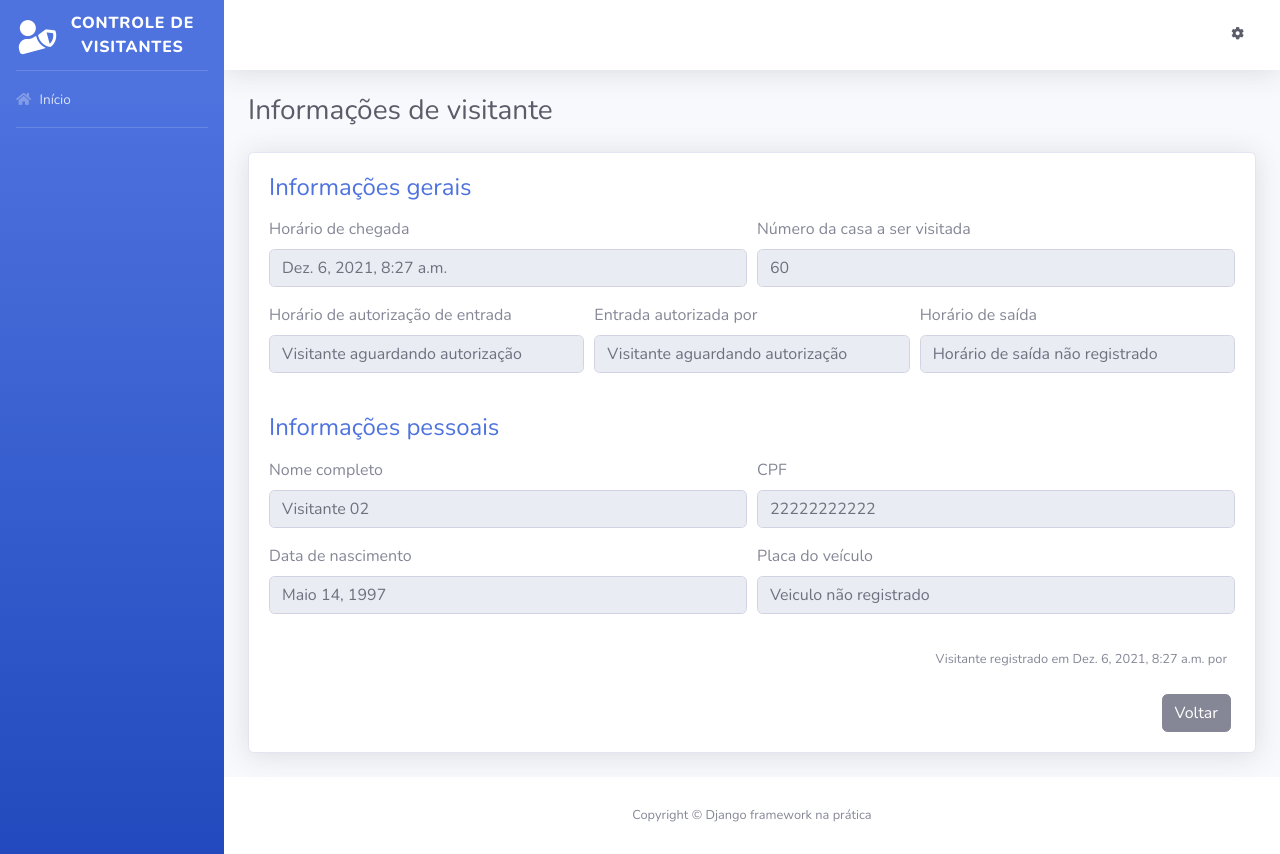
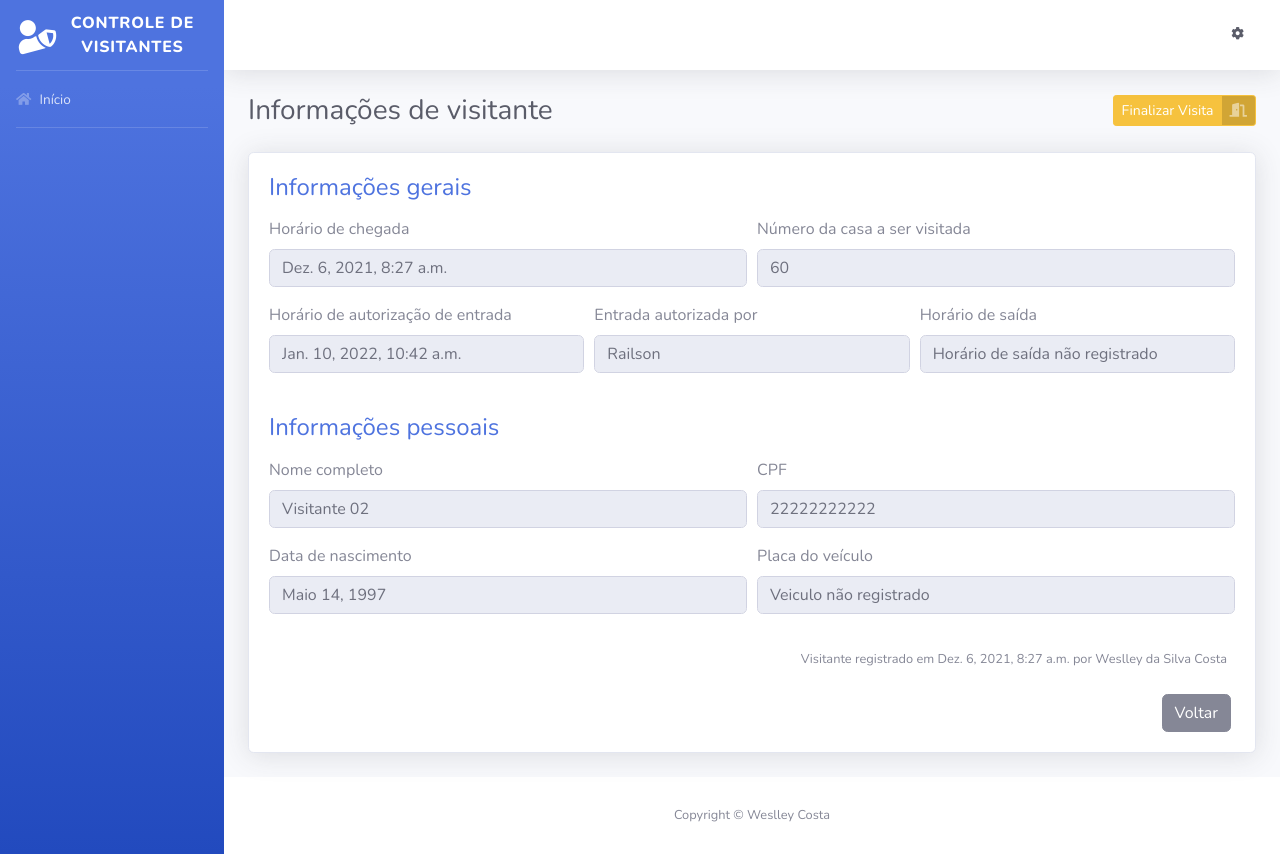
Before and after one commit to wesscosta/Python-ControleVisitantes, a Django app: page /visitantes/2 in a window 1280 px wide. Run offline with Django 3.2, Linux system fonts and the light colour scheme; data comes from the database, SQL or seed files in the repository; some libraries are stand-ins or nearby versions.

Commit message:
update: correção de erros, implementação de validação e botoes em informações visitante

```diff
--- a/controle_visitantes/urls.py
+++ b/controle_visitantes/urls.py
@@ -3,7 +3,7 @@ from django.urls import path
 
 from usuarios.views import index
 from visitantes.views import (
-    registrar_visitante, informacoes_visitante
+    registrar_visitante, informacoes_visitante, finalizar_visita
 )
 
 urlpatterns = [
@@ -26,4 +26,10 @@ urlpatterns = [
         informacoes_visitante,
         name = 'informacoes_visitante'
     ),
+
+    path(
+    'visitantes/<int:id>/finalizar-visita',
+    finalizar_visita,
+    name = 'finalizar_visita'
+),
 ]
--- a/templates/base.html
+++ b/templates/base.html
@@ -1,6 +1,6 @@
 <!DOCTYPE html>
 
-{% load static%}
+{% load static %}
 
 <html lang="pt-br">
     <head>
@@ -12,8 +12,8 @@
 
         <link href="https://fonts.googleapis.com/css?family=Nunito:200,200i,300,300i,400,400i,600,600i,700,700i,800,800i,900,900i" rel="stylesheet">
 
-        <link href='{% static "css/sb-admin-2.min.css" %}' rel="stylesheet">
-        <link href='{% static "vendor/fontawesome-free/css/all.min.css" %}' rel="stylesheet" type="text/css">
+        <link href= "{% static 'css/sb-admin-2.min.css' %}" rel="stylesheet">
+        <link href= "{% static 'vendor/fontawesome-free/css/all.min.css' %}" rel="stylesheet" type="text/css">
     </head>
 
     <body id="page-top">
@@ -23,7 +23,6 @@
                     <div class="sidebar-brand-icon rotate-n-15">
                         <i class="fas fa-user-shield"></i>
                     </div>
-
                     <div class="sidebar-brand-text">Controle de Visitantes</div>
                 </a>
 
@@ -69,7 +68,7 @@
                     <footer class="sticky-footer bg-white">
                         <div class="container my-auto">
                             <div class="copyright text-center my-auto">
-                                <span>Copyright © Django framework na prática</span>
+                                <span>Copyright © Weslley Costa</span>
                             </div>
                         </div>
                     </footer>
@@ -98,8 +97,8 @@
             </div>
         </div>
 
-        <script src='{% static "vendor/jquery/jquery.min.js" % }'></script>
-        <script src='{% static "vendor/bootstrap/js/bootstrap.bundle.min.js" % }'></script>
-        <script src='{% static "js/sb-admin-2.min.js" % }'></script>
+        <script src="{% static 'vendor/jquery/jquery.min.js' %}"></script>
+        <script src="{% static 'vendor/bootstrap/js/bootstrap.bundle.min.js' %}"></script>
+        <script src="{% static 'js/sb-admin-2.min.js' %}"></script>
     </body>
 </html>
--- a/templates/index.html
+++ b/templates/index.html
@@ -16,7 +16,7 @@
 
     {% if messages %}
         {% for mensagem in messages %}
-            <div class='alert alert-sucess' role='alert'>
+            <div class='alert alert-success' role='alert'>
                 {{ mensagem }}
             </div>
         {% endfor %}
--- a/templates/informacoes_visitante.html
+++ b/templates/informacoes_visitante.html
@@ -6,7 +6,31 @@
 <div class="container">
     <div class="d-sm-flex align-items-center justify-content-between mb-4">
         <h1 class="h3 mb-0 text-gray-800">{{ nome_pagina }}</h1>
+
+        <div>
+            {% if visitante.status == "AGUARDANDO" %}
+                <a href="#" class="btn btn-success btn-icon-split btn-sm" data-toggle="modal" data-target="#modal1">
+                    <span class="text">Autorizar Entrada</span>
+
+                    <span class="icon text-white-50">
+                        <i class="fas fa-user-check"></i>
+                    </span>
+                </a>
+            {% endif%}
+
+            {% if visitante.status == "EM_VISITA" %}
+               <a href="#" class="btn btn-warning btn-icon-split btn-sm" data-toggle="modal" data-target="#modal2">
+                   <span class="text">Finalizar Visita</span>
+
+                   <span class="icon text-white-50">
+                       <i class="fas fa-door-open"></i>
+                    </span>
+                </a>
+            {% endif%}
+
+        </div>
     </div>
+
 
     <div class="card shadow mb-4">
         <div class="card-body">
@@ -82,11 +106,75 @@
             </p>
 
             <div class="mr-1 text-right">
-                <a href="#" class="btn btn-secondary text-white" type="button">
+                <a href="{% url 'index' %}" class="btn btn-secondary text-white" type="button">
                     <span class="text">Voltar</span>
                 </a>
             </div>
         </div>
     </div>
+
+    <div class="modal fade" id="modal1" tabindex="-1" role="dialog" aria-labelledby="exampleModalLabel" aria-hidden="true">
+        <div class="modal-dialog" role="document">
+            <div class="modal-content">
+                <div class="modal-header">
+                    <h5 class="modal-title" id="exampleModalLabel">Autorizar entrada de visitante</h5>
+
+                    <button type="button" class="close" data-dismiss="modal" aria-label="Close">
+                        <span aria-hidden="true">&times;</span>
+                    </button>
+                </div>
+
+                <div class="modal-body">
+                    <form method="post">
+                        {% csrf_token %}
+
+                        <div class="form-group">
+                            <label for="id_morador_responsavel" class="col-form-label">Nome do morador responsável por autorizar a entrada do visitante:</label>
+                            {% render_field form.morador_responsavel placeholder="Nome do morador responsável por autorizar a entrada do visitante" class="form-control" %}
+                        </div>
+
+                        <div class="modal-footer">
+                            <button type="button" class="btn btn-secondary" data-dismiss="modal">Cancelar</button>
+                            <button type="submit" class="btn btn-primary">Autorizar entrada</button>
+                        </div>
+                    </form>
+                </div>
+            </div>
+        </div>
+    </div>
+
+    <div class="modal fade" id="modal2" tabindex="-1" role="dialog" aria-labelledby="exampleModalLabel" aria-hidden="true">
+        <div class="modal-dialog" role="document">
+            <div class="modal-content">
+                <div class="modal-header">
+                    <h5 class="modal-title" id="exampleModalLabel">Finalizar visita</h5>
+
+                    <button type="button" class="close" data-dismiss="modal" aria-label="Close">
+                        <span aria-hidden="true">&times;</span>
+                    </button>
+                </div>
+
+                <div class="modal-body">
+                    <div class="modal-body">
+                        <h5 class="mb-3">
+                            Realmente deseja encerrar a visita?
+                        </h5>
+
+                        <form method="post" action="{% url 'finalizar_visita' id=visitante.id %}">
+                            {% csrf_token %}
+
+                            <input hidden>
+
+                            <div class="modal-footer">
+                                <button type="button" class="btn btn-secondary" data-dismiss="modal">Cancelar</button>
+                                <button type="submit" class="btn btn-primary">Finalizar visita</button>
+                            </div>
+                        </form>
+                    </div>
+                </div>
+            </div>
+        </div>
+    </div>
+
 </div>
 {% endblock %}
--- a/templates/registrar_visitante.html
+++ b/templates/registrar_visitante.html
@@ -42,6 +42,10 @@
                     {% endfor %}
                 </div>
 
+                <a href="{% url 'index' %}" class="btn btn-secondary text-white" type="button">
+                    <span class="text">Cancelar</span>
+                </a>
+
                 <div class="text-right">
                     <button class="btn btn-primary" type="submit">
                         <span class="text">registrar visitante</span>
--- a/visitantes/forms.py
+++ b/visitantes/forms.py
@@ -1,3 +1,4 @@
+from typing_extensions import Required
 from django import forms
 from django.db import models
 from django import forms
@@ -25,3 +26,17 @@ class VisitanteForm(forms.ModelForm):
                 'required':'Por favor, informe o numero da casa a ser visitada'
             }
         }
+
+class AutorizaVisitanteForm(forms.ModelForm):
+    morador_responsavel = forms.CharField(required=True)
+
+    class Meta:
+        model = Visitante
+        fields = [
+            'morador_responsavel'
+        ]
+        error_messages = {
+            'morador_responsavel':{
+                'required': 'Por favor, informar o nome do morador reponsavel por autorizar a entrada do visitante'
+            }
+        }
--- a/visitantes/models.py
+++ b/visitantes/models.py
@@ -71,7 +71,7 @@ class Visitante(models.Model):
         blank=True,
     )
 
-    registrador_por = models.ForeignKey(
+    registrado_por = models.ForeignKey(
         'porteiros.Porteiro',
         verbose_name='Porteiro responsavel pelo registro',
         on_delete= models.PROTECT
--- a/visitantes/views.py
+++ b/visitantes/views.py
@@ -2,8 +2,13 @@ from django.contrib import messages
 from django.shortcuts import (
     render, redirect, get_object_or_404
 )
+
+from django.http import HttpResponseNotAllowed
 from visitantes.models import Visitante
-from visitantes.forms import VisitanteForm
+from visitantes.forms import (
+    VisitanteForm, AutorizaVisitanteForm
+)
+from django.utils import timezone
 
 def registrar_visitante(request):
     form = VisitanteForm()
@@ -14,7 +19,7 @@ def registrar_visitante(request):
         if form.is_valid():
             visitante =  form.save(commit=False)
 
-            visitante.registrador_por = request.user.porteiro
+            visitante.registrado_por = request.user.porteiro
             visitante.save()
 
             messages.success(
@@ -38,9 +43,60 @@ def informacoes_visitante(request, id):
         id = id
     )
 
+    form =  AutorizaVisitanteForm()
+
+    if request.method == 'POST':
+
+        form = AutorizaVisitanteForm(
+            request.POST,
+            instance = visitante
+        )
+
+        if form.is_valid():
+            visitante = form.save(commit=False)
+
+            visitante.status = "EM_VISITA"
+            visitante.horario_autorizacao  = timezone.now()
+
+            visitante.save()
+
+            messages.success(
+                request,
+                'Entrada de visitante autorizada com sucesso'
+            )
+
+            return redirect('index')
+
     context={
         'nome_pagina' : 'Informações de visitante',
         'visitante':visitante,
+        'form': form
     }
 
     return render(request, 'informacoes_visitante.html', context)
+
+def finalizar_visita(request, id):
+
+    if request.method == 'POST':
+        visitante = get_object_or_404(
+            Visitante,
+            id=id
+        )
+
+        visitante.status = 'FINALIZADO'
+        visitante.horario_saida = timezone.now()
+
+        visitante.save()
+
+        messages.success(
+            request,
+            'Visita finalizada com sucesso'
+        )
+
+        return redirect('index')
+
+    else:
+        return HttpResponseNotAllowed(
+            ['POST'],
+            'Método não permitido'
+        )
```
Also changed, not shown: db.sqlite3, visitantes/migrations/0005_auto_20220106_1626.py (added).
